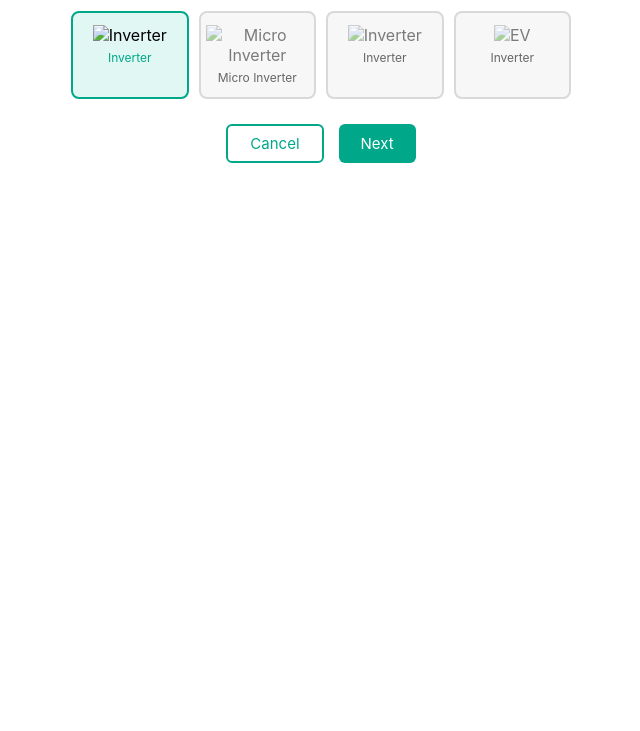
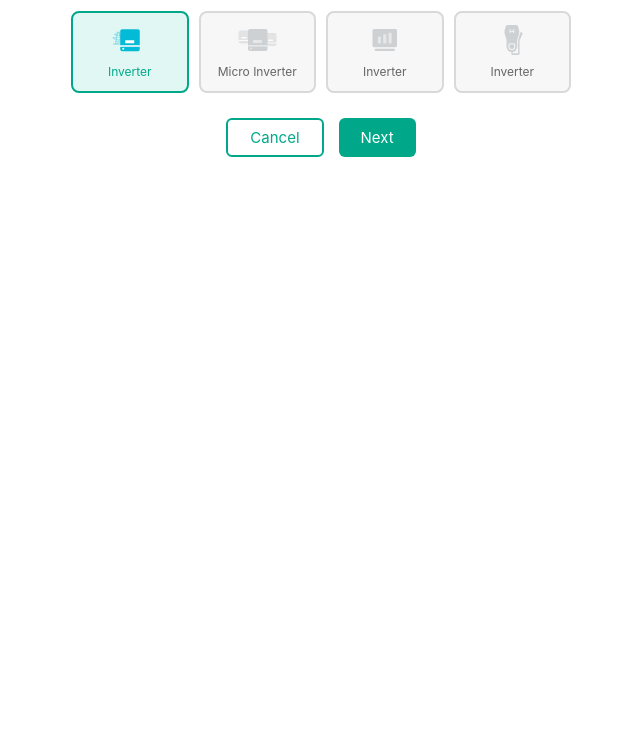
Before and after one commit to sanjukrishna244-alt/client-side_ui, a plain HTML site: page choose_inventors/intex.html in a window 1280 px wide. Shown: the part 69-800 px from the top of the page, without its empty margins (319-959 px from the left). Drawn offline with Linux system fonts and the light colour scheme.

Commit message:
icons ---4

```diff
--- a/choose_inventors/intex.html
+++ b/choose_inventors/intex.html
@@ -15,22 +15,22 @@
     <div class="device-grid">
 
         <div class="device-card selected">
-            <img src="assets/inverter.png" alt="Inverter">
+            <img src="../assets/icon_1.png" alt="Inverter">
             <p>Inverter</p>
         </div>
 
         <div class="device-card">
-            <img src="assets/micro_inverter.png" alt="Micro Inverter">
+            <img src="../assets/icon_2.png" alt="Micro Inverter">
             <p>Micro Inverter</p>
         </div>
 
         <div class="device-card">
-            <img src="assets/inverter2.png" alt="Inverter">
+            <img src="../assets/icon_3.png" alt="Inverter">
             <p>Inverter</p>
         </div>
 
         <div class="device-card">
-            <img src="assets/ev.png" alt="EV">
+            <img src="../assets/icon_4.png" alt="EV">
             <p>Inverter</p>
         </div>
 
```
Also changed, not shown: assets/icon_1.png (added), assets/icon_2.png (added), assets/icon_3.png (added), assets/icon_4.png (added).
